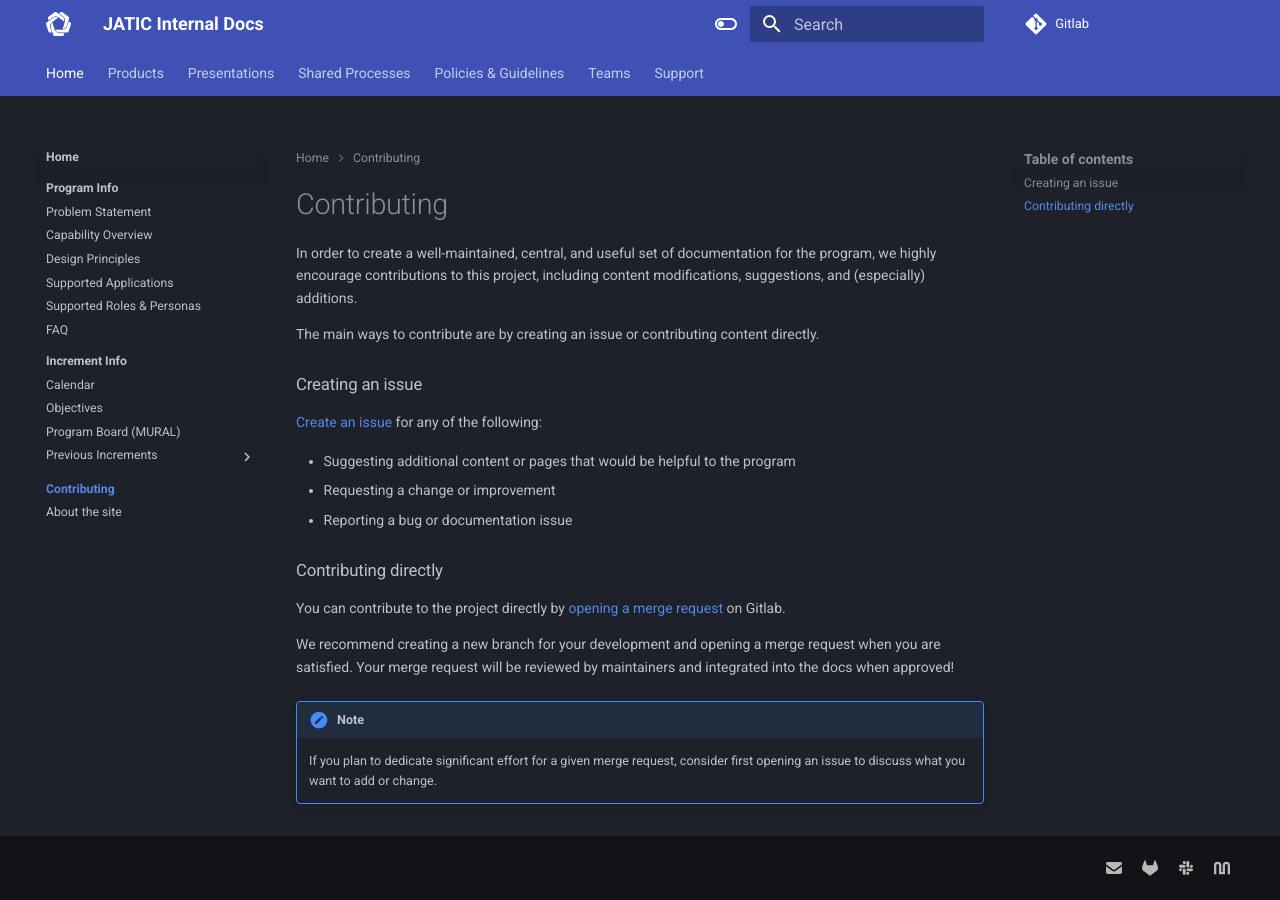
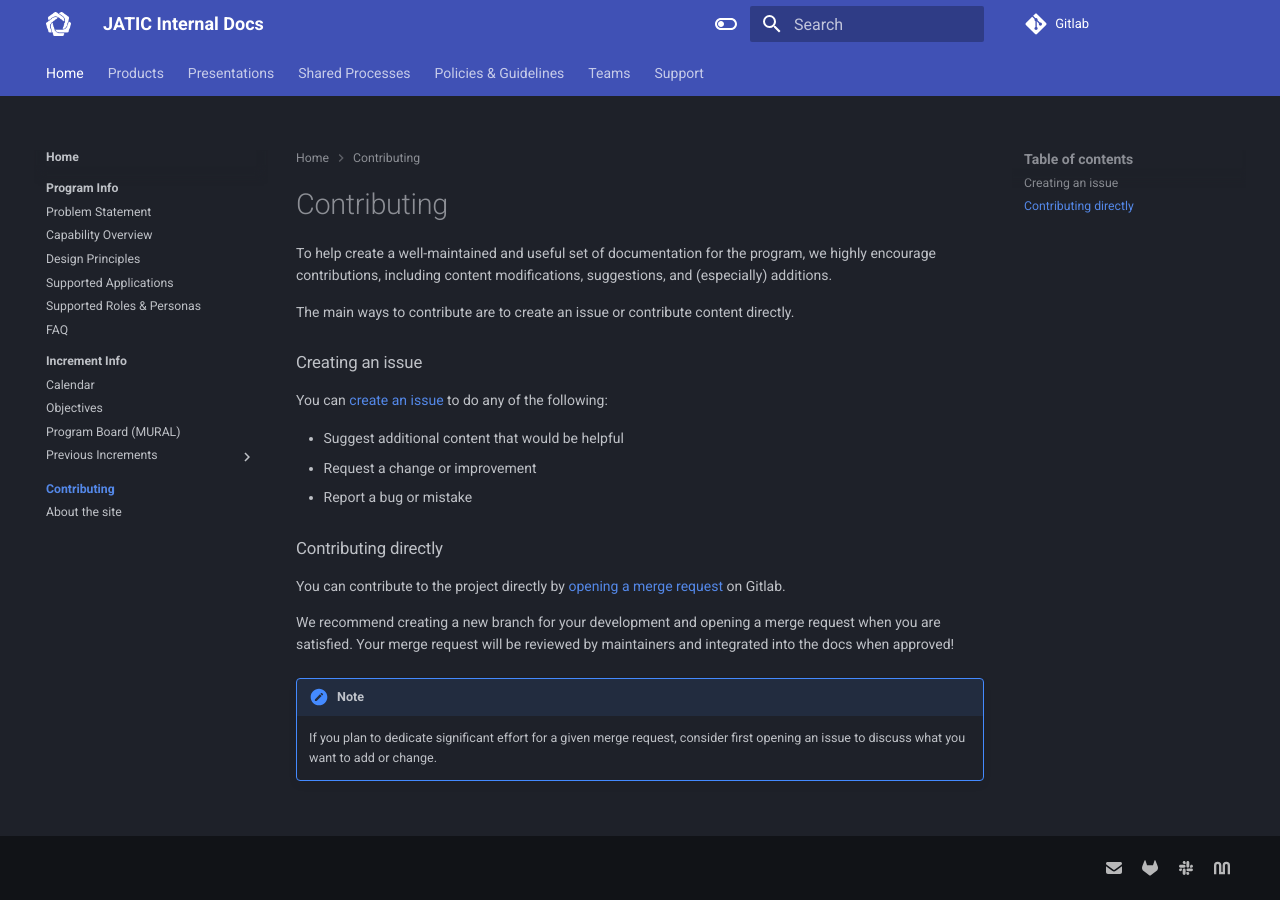
Before and after one commit to zheng0xd/JATIC-internal-docs, an MkDocs documentation site: the page built from docs/contributing/index.md, in a window 1280 px wide. Built offline with MkDocs 1.6.1 and Material for MkDocs 9.7.7, drawn with Linux system fonts in a browser that asks for light colours.

Commit message:
minor wording

```diff
--- a/docs/contributing/index.md
+++ b/docs/contributing/index.md
@@ -1,16 +1,16 @@
 # Contributing
 
-In order to create a well-maintained, central, and useful set of documentation for the program, we highly encourage contributions to this project, including content modifications, suggestions, and (especially) additions.
+To help create a well-maintained and useful set of documentation for the program, we highly encourage contributions, including content modifications, suggestions, and (especially) additions.
 
-The main ways to contribute are by creating an issue or contributing content directly.
+The main ways to contribute are to create an issue or contribute content directly.
 
 ### Creating an issue
 
-[Create an issue](https://gitlab.jatic.net/jatic/internal-docs/-/issues) for any of the following:
+You can [create an issue](https://gitlab.jatic.net/jatic/internal-docs/-/issues) to do any of the following:
 
-- Suggesting additional content or pages that would be helpful to the program
-- Requesting a change or improvement
-- Reporting a bug or documentation issue
+- Suggest additional content that would be helpful
+- Request a change or improvement
+- Report a bug or mistake
 
 ### Contributing directly
 
```
